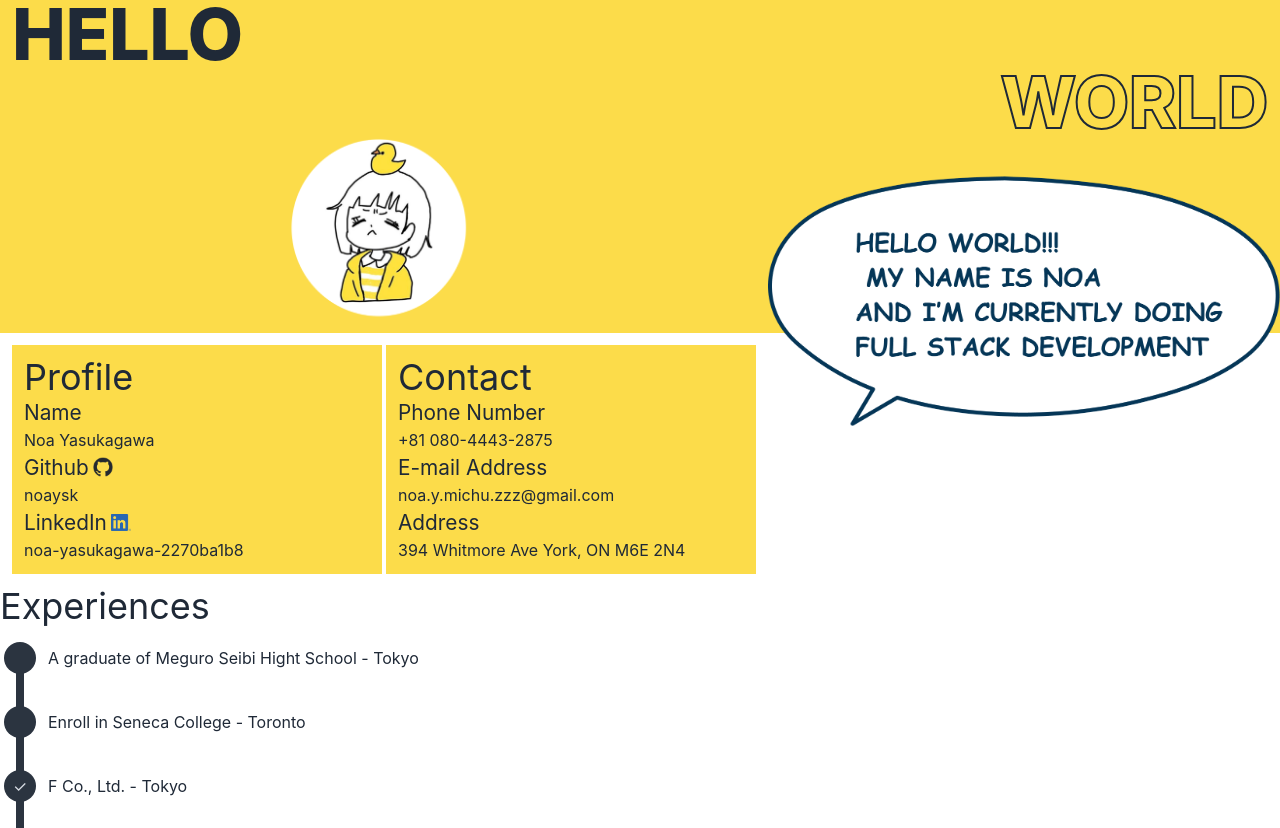
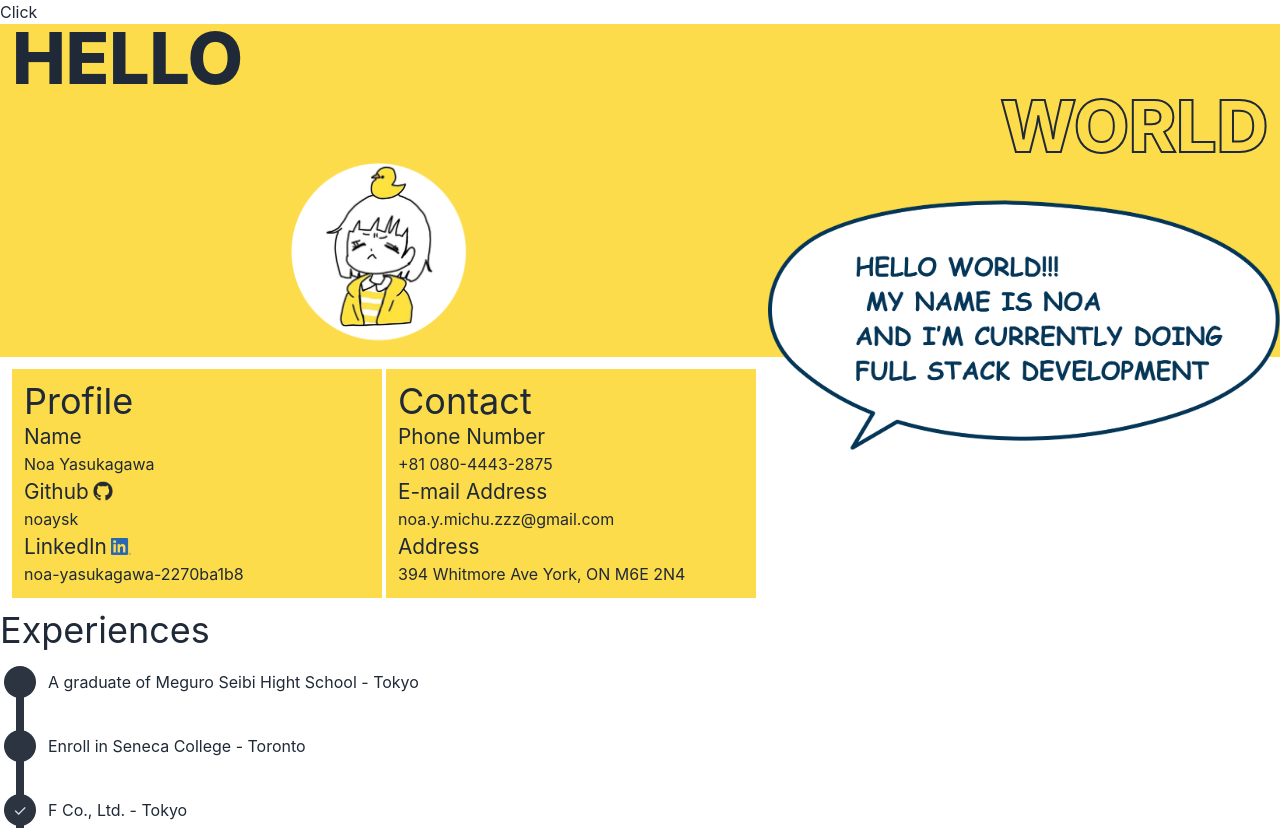
Before and after one commit to noaysk/myPortfolio, a React (Create React App) app: page / in a window 1280 px wide. Shown: the top 828 px of the page. Built offline with nearby package versions, Linux system fonts and the light colour scheme.

Commit message:
created a function for click events

```diff
--- a/src/Components/Main.js
+++ b/src/Components/Main.js
@@ -1,14 +1,33 @@
+import React, { useState } from "react";
+
 import config from "../config";
 import bgBrick from "../Assets/top.webp";
 import bgWall from "../Assets/wall.webp";
 
 const Main = () => {
+
+  const [isShown, setIsShown] = useState(false);
+
+  const handleClick = event => {
+    // 👇️ toggle shown state
+    setIsShown(current => !current);
+
+    // 👇️ or simply set it to true
+    // setIsShown(true);
+  };
   return (
     <div>
-      {/* <section
-        className="bg-cover px-3"
-        style={{ backgroundImage: "url(" + bgBrick + ")" }}
-      > */}
+ <button onClick={handleClick}>Click</button>
+
+{/* 👇️ show elements on click */}
+{isShown && (
+  <div>
+    <h2>Some content here</h2>
+  </div>
+)}
+
+{/* 👇️ show component on click */}
+{isShown && <Box />}
       <section className="bg-bgColor">
         <h1 className="text-7xl flex flex-col px-3">
           HELLO
@@ -309,6 +328,7 @@ const Main = () => {
   );
 };
 
+
 const Carousel = () => {
   return (
     <a className="flex" href={config.socials.Github}>
@@ -317,4 +337,14 @@ const Carousel = () => {
   );
 };
 
+
+
+function Box() {
+  return (
+    <div>
+  <a href={config.socials.LinkedIn}>noa-yasukagawa-2270ba1b8</a>    </div>
+  );
+}
+
+
 export default Main;
```
